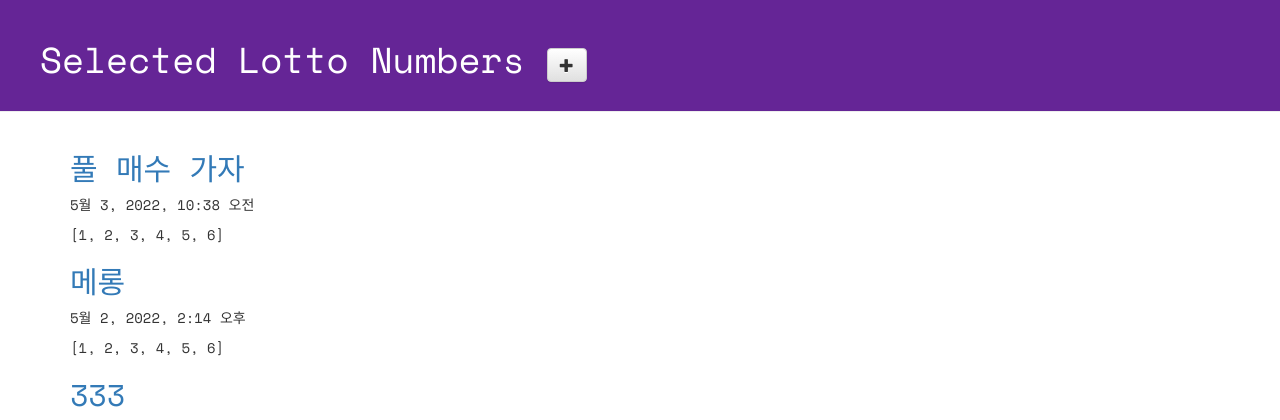
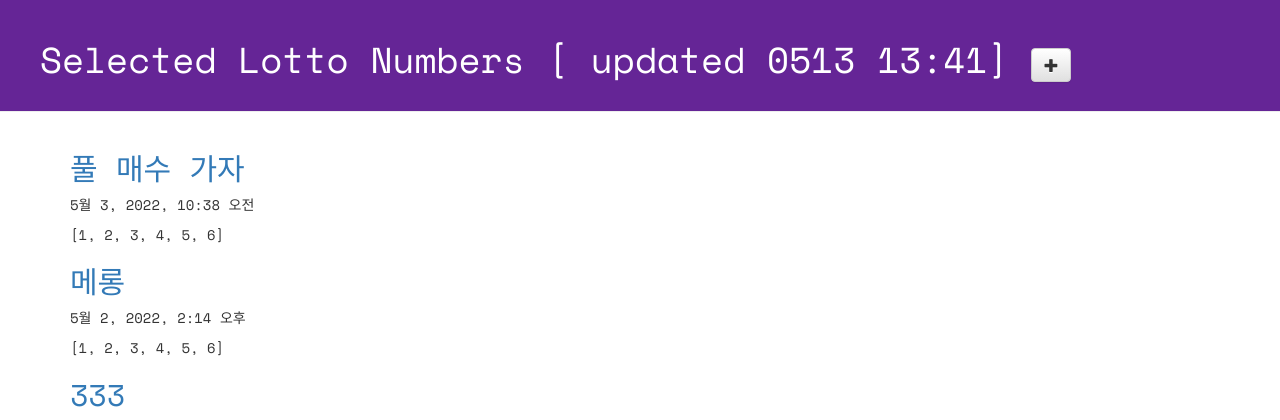
Before and after one commit to JeongDalim/django_lotto, a Django app: page / in a window 1280 px wide. Shown: the top 420 px of the page. Run offline with Django 3.2, Linux system fonts and the light colour scheme; data comes from the database, SQL or seed files in the repository; some libraries are stand-ins or nearby versions.

Commit message:
edit title 0513_1343

```diff
--- a/lotto/templates/lotto/default.html
+++ b/lotto/templates/lotto/default.html
@@ -15,7 +15,7 @@
 <body>
  <div class="page-header">
    <h1>
-Selected Lotto Numbers
+Selected Lotto Numbers [ updated 0513 13:41]
      <a href="{% url 'new_lotto' %}">
      <span class="glyphicon glyphicon-plus btn btn-default"></span>
      </a>
```
